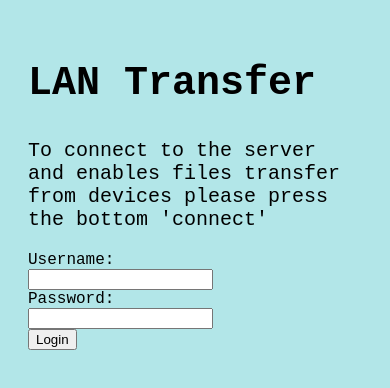
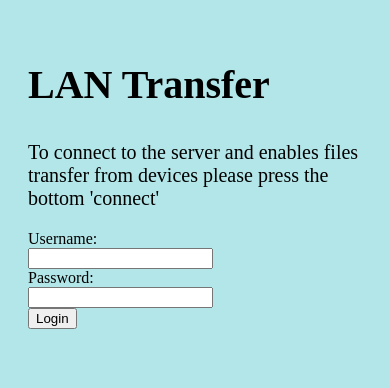
Before and after one commit to PedroRodrigues527/Nodejs_file_storage, a website: page view/connection.html in a window 390 px wide. Drawn offline with Linux system fonts and the light colour scheme; files that its build step writes are made by us from their sources.

Commit message:
Font 'Corrier new' deleted

```diff
--- a/style.css
+++ b/style.css
@@ -59,11 +59,9 @@ body{
 
 .connectionSec{
     padding: 10px;
-    font-family: 'Courier New', Courier, monospace;
 }
 .connectionSec h1{
     font-size: 30px;
-    font-family: 'Courier New', Courier, monospace;
 }
 
 .button{
@@ -73,16 +71,13 @@ body{
 @media(max-width: 700px){
     .connectionSec{
         padding: 20px;
-        font-family: 'Courier New', Courier, monospace;
     }
 
     .connectionSec h1{
         font-size: 40px;
-        font-family: 'Courier New', Courier, monospace;
     }
 
     .connectionSec p{
         font-size: 20px;
-        font-family: 'Courier New', Courier, monospace;
     }
 }
```
